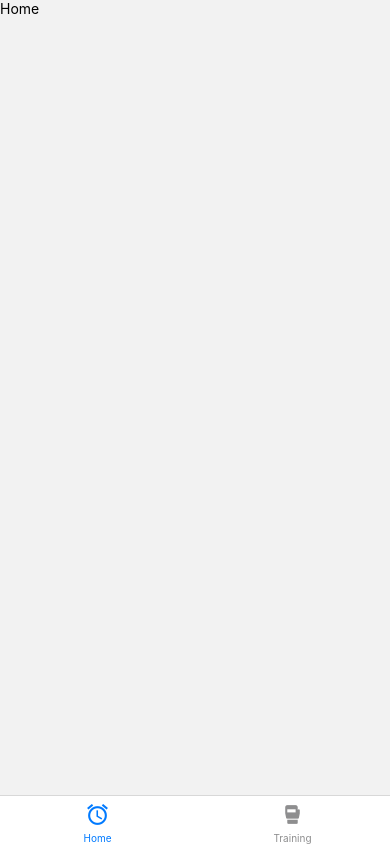
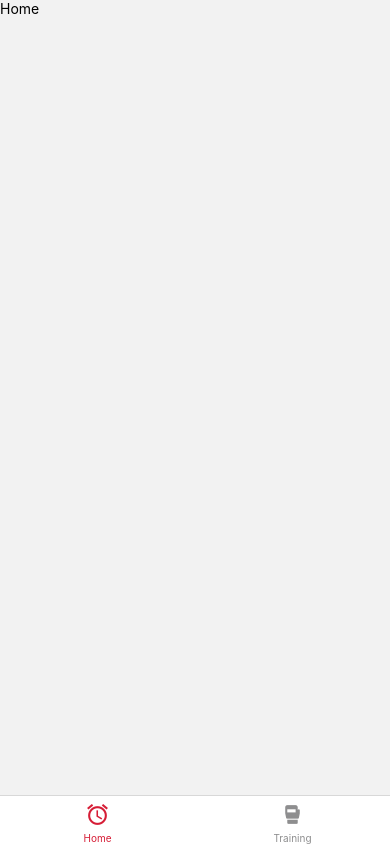
Before and after one commit to jswj30/MMATimer, a React Native app: screen / in a window 390 px wide. Built offline with nearby package versions, Linux system fonts and the light colour scheme.

Commit message:
icon color changed

```diff
--- a/screens/RootStack.tsx
+++ b/screens/RootStack.tsx
@@ -9,7 +9,11 @@ const Tab = createBottomTabNavigator();
 
 const RootStack = () => {
   return (
-    <Tab.Navigator initialRouteName="Home">
+    <Tab.Navigator
+      initialRouteName="Home"
+      screenOptions={({route}) => ({
+        tabBarActiveTintColor: '#d61d36',
+      })}>
       <Tab.Screen
         name="Home"
         component={HomeStack}
```
